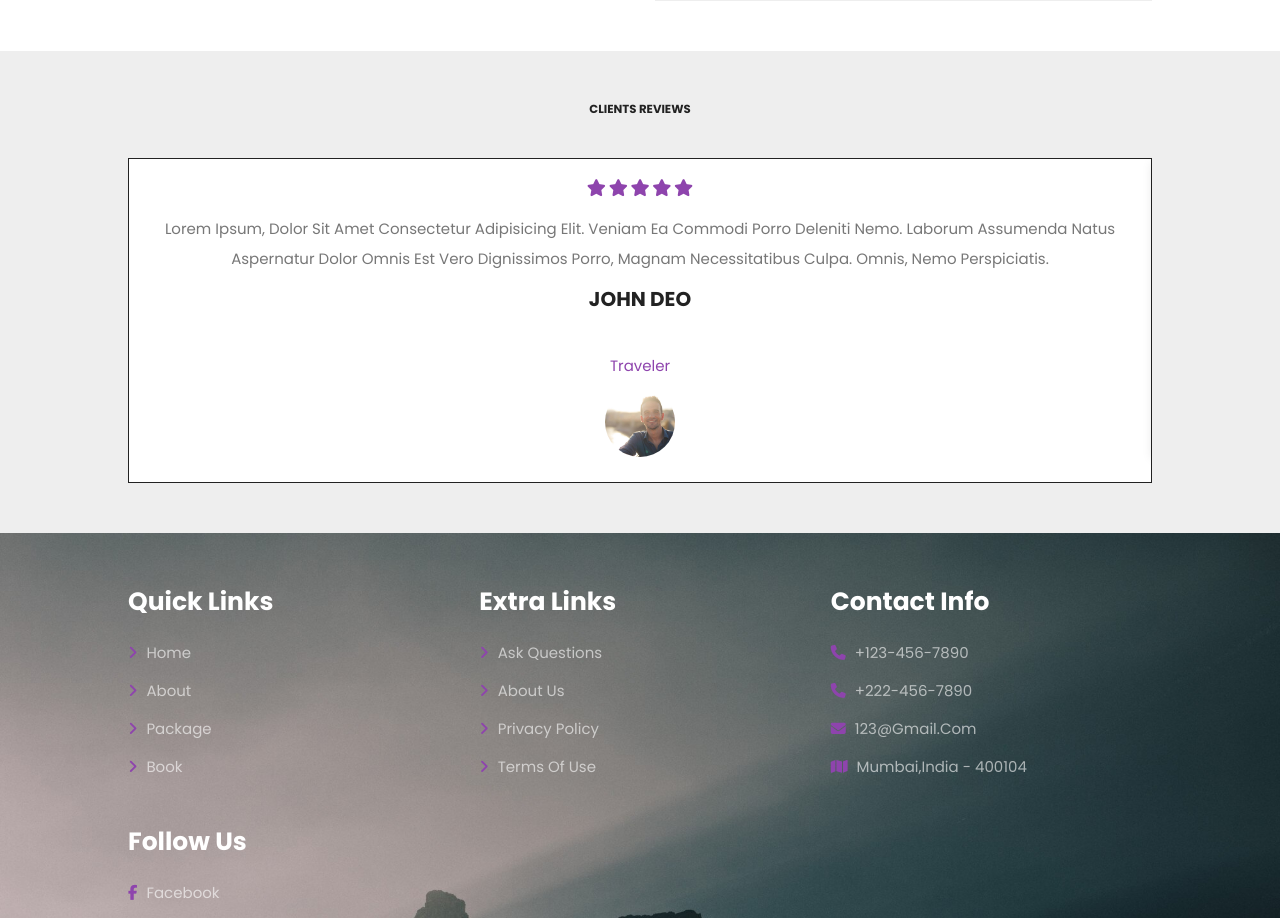
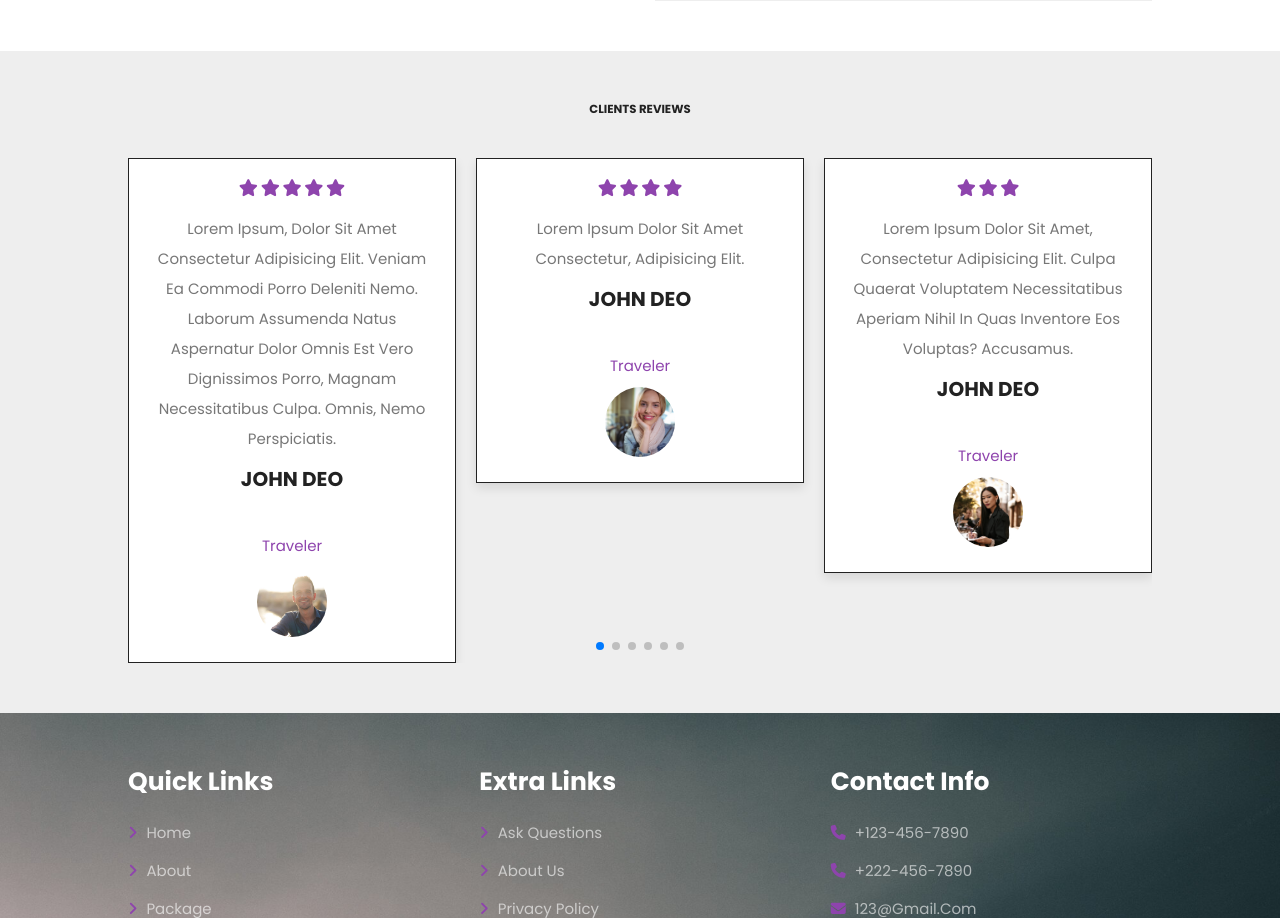
Before and after one commit to chloec68/Projet-html-css, a PHP site: page /about.php in a window 1280 px wide. Shown: the part 947-1865 px from the top of the page. Run offline with PHP 8.4, Linux system fonts and the light colour scheme.

Commit message:
add swipper about section

```diff
--- a/about.php
+++ b/about.php
@@ -18,7 +18,6 @@
     <link rel="stylesheet" href="style.css">
     <!-- swiper css link -->
     <link rel="stylesheet" href="https://cdn.jsdelivr.net/npm/swiper@11/swiper-bundle.min.css"/>
-
 </head>
 <body>
     <!-- header section starts -->
@@ -80,7 +79,7 @@
 
      <section class="reviews">
         <h3>clients reviews</h3>
-        <div class="swiper reviews-slider">
+        <div class="swiper reviews-slider mySwiper">
             <div class="swiper-wrapper">
 
                 <div class="swiper-slide slide">
@@ -231,9 +230,12 @@
 
 
 
+
+
+
+    <!-- Swiper JS Link -->
+    <script src="https://cdn.jsdelivr.net/npm/swiper@11/swiper-bundle.min.js"></script>
     <!-- js file link -->
     <script src="script.js"></script>
-    <!-- swiper js link -->
-    <script src="https://cdn.jsdelivr.net/npm/swiper@11/swiper-bundle.min.js"></script>
 </body>
 </html>
--- a/script.js
+++ b/script.js
@@ -19,7 +19,7 @@ var swiper = new Swiper(".home-slider", {
   },
 });
 
-var swiper = new Swiper(".reviews-slider", {
+var swiper = new Swiper(".mySwiper", {
     loop:true,
     spaceBetween: 20,
     autoHeight:true,
--- a/style.css
+++ b/style.css
@@ -408,6 +408,7 @@ section{
     background: var(--white);
     text-align: center;
     box-shadow:var(--box-shadow);
+    user-select: none;
 }
 
 .reviews .slide .stars{
@@ -445,7 +446,6 @@ section{
     margin-top:1rem;
 }
 
-
 .reviews h3{
     color: var(--black);
     display: flex;
@@ -454,6 +454,11 @@ section{
     text-transform: uppercase;
     padding-bottom: 4rem;
 }
+
+
+
+
+
 
 
 
```
